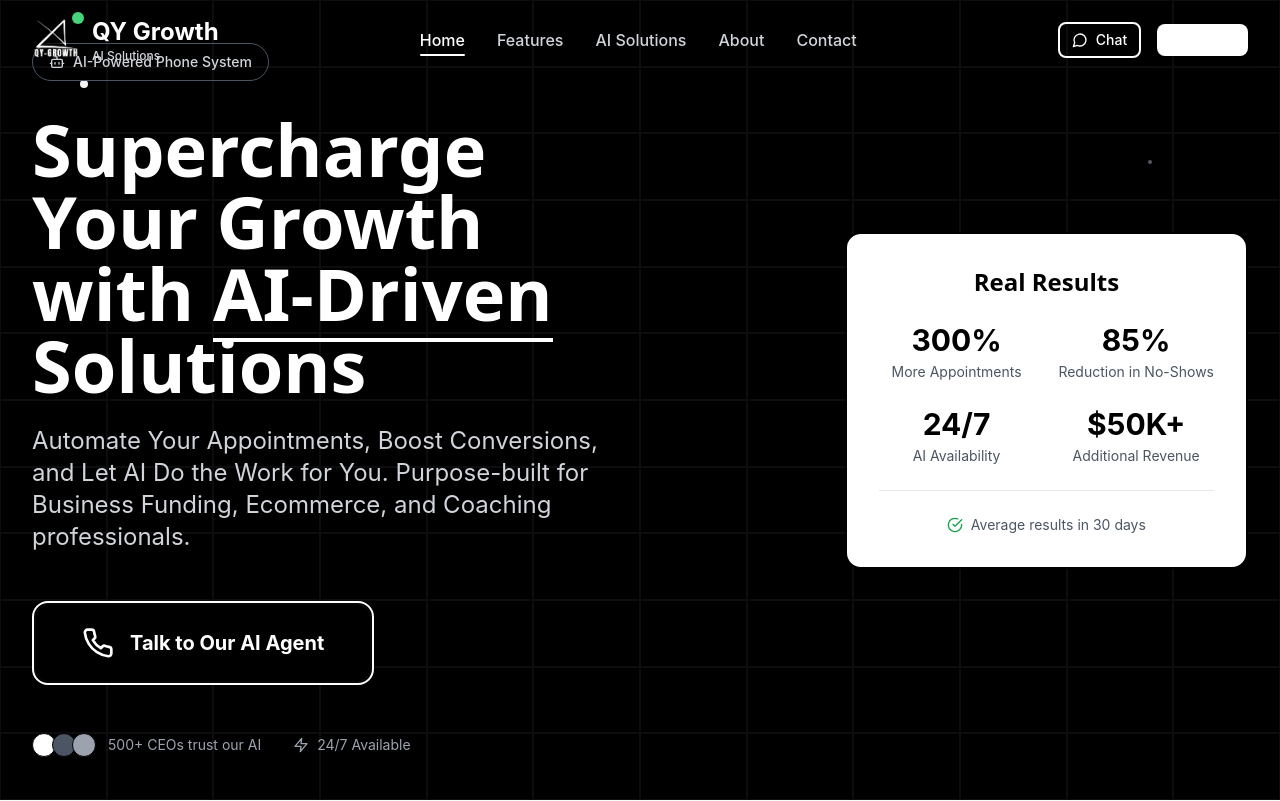
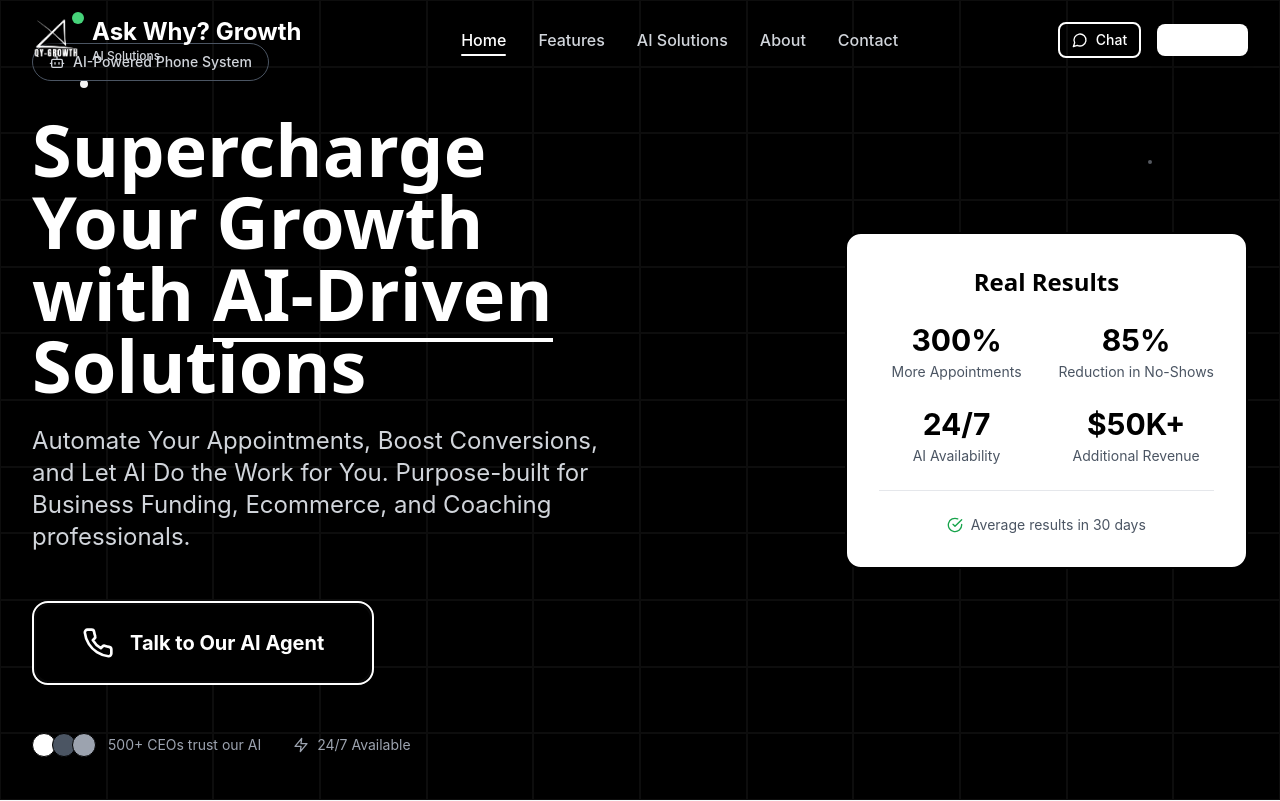
Before and after one commit to Qaelyarek/Yarekz, a React (Vite) app: page / in a window 1280 px wide. Shown: the top 801 px of the page. Built offline with nearby package versions, Linux system fonts and the light colour scheme.

Commit message:
Updated CHANGELOG.md

```diff
--- a/index.html
+++ b/index.html
@@ -5,8 +5,8 @@
     <link rel="icon" type="image/svg+xml" href="/vite.svg" />
     <meta name="viewport" content="width=device-width, initial-scale=1.0" />
     <meta name="description" content="AI-powered appointment setting for CEOs in Business Funding, Ecommerce, and Business Coaching. 10x your qualified appointments with automated AI agents." />
-    <meta name="keywords" content="AI appointment setting, CEO automation, business funding AI, ecommerce automation, business coaching AI, QY Growth" />
-    <title>QY Growth - AI Appointment Setting for CEOs | 10X Your Qualified Appointments</title>
+    <meta name="keywords" content="AI appointment setting, CEO automation, business funding AI, ecommerce automation, business coaching AI, Ask Why? Growth" />
+    <title>Ask Why? Growth - AI Appointment Setting for CEOs | 10X Your Qualified Appointments</title>
   </head>
   <body>
     <div id="root"></div>
--- a/package.json
+++ b/package.json
@@ -1,5 +1,5 @@
 {
-  "name": "qy-growth-ai-business-website",
+  "name": "ask-why-growth-ai-business-website",
   "version": "0.1.0",
   "private": true,
   "type": "module",
--- a/src/components/forms/LeadCapture.tsx
+++ b/src/components/forms/LeadCapture.tsx
@@ -112,7 +112,7 @@ const LeadCapture: React.FC<LeadCaptureProps> = ({
         <div className="flex items-center justify-center mb-4">
           <img
             src="/logos/LOGO QY Growth.png"
-            alt="QY Growth Logo"
+            alt="Ask Why? Growth Logo"
             className="w-12 h-12 object-contain"
           />
         </div>
--- a/src/components/layout/Footer.tsx
+++ b/src/components/layout/Footer.tsx
@@ -12,12 +12,12 @@ const Footer: React.FC = () => {
             <div className="flex items-center space-x-3 mb-6">
               <img
                 src="/logos/LOGO QY Growth.png"
-                alt="QY Growth Logo"
+                alt="Ask Why? Growth Logo"
                 className="w-12 h-12 object-contain"
               />
               <div>
                 <span className="text-2xl font-bold text-white">
-                  QY Growth
+                  Ask Why? Growth
                 </span>
                 <div className="text-xs text-gray-400">AI Solutions</div>
               </div>
@@ -117,7 +117,7 @@ const Footer: React.FC = () => {
             <ul className="space-y-4">
               <li className="flex items-center space-x-3">
                 <Mail className="w-5 h-5 text-white" />
-                <span className="text-gray-300">hello@qygrowth.com</span>
+                <span className="text-gray-300">hello@askwhygrowth.com</span>
               </li>
               <li className="flex items-center space-x-3">
                 <Phone className="w-5 h-5 text-white" />
@@ -153,7 +153,7 @@ const Footer: React.FC = () => {
         {/* Bottom Bar */}
         <div className="border-t border-gray-600 mt-12 pt-8 flex flex-col md:flex-row justify-between items-center">
           <p className="text-gray-400 text-sm">
-            © 2025 QY Growth. All rights reserved. | Powered by AI Innovation
+            © 2025 Ask Why? Growth. All rights reserved. | Powered by AI Innovation
           </p>
           <div className="flex items-center space-x-6 mt-4 md:mt-0">
             <span className="text-gray-400 text-sm">🔒 Enterprise-grade security</span>
--- a/src/components/layout/Header.tsx
+++ b/src/components/layout/Header.tsx
@@ -43,7 +43,7 @@ const Header: React.FC<HeaderProps> = ({ onMenuToggle, isMenuOpen = false }) =>
               <div className="relative">
                 <img
                   src="/logos/LOGO QY Growth.png"
-                  alt="QY Growth Logo"
+                  alt="Ask Why? Growth Logo"
                   className="w-12 h-12 object-contain group-hover:scale-110 transition-transform duration-300"
                 />
                 <div className="absolute -top-1 -right-1 w-3 h-3 bg-green-400 rounded-full animate-pulse"></div>
@@ -54,7 +54,7 @@ const Header: React.FC<HeaderProps> = ({ onMenuToggle, isMenuOpen = false }) =>
                     ? 'text-white'
                     : 'text-black'
                 }`}>
-                  QY Growth
+                  Ask Why? Growth
                 </span>
                 <span className={`text-xs font-medium ${
                   !isScrolled && location.pathname === '/' ? 'text-gray-300' : 'text-gray-500'
```
Also changed, not shown: 3 other files (tests, documents, lock files or other folders).
